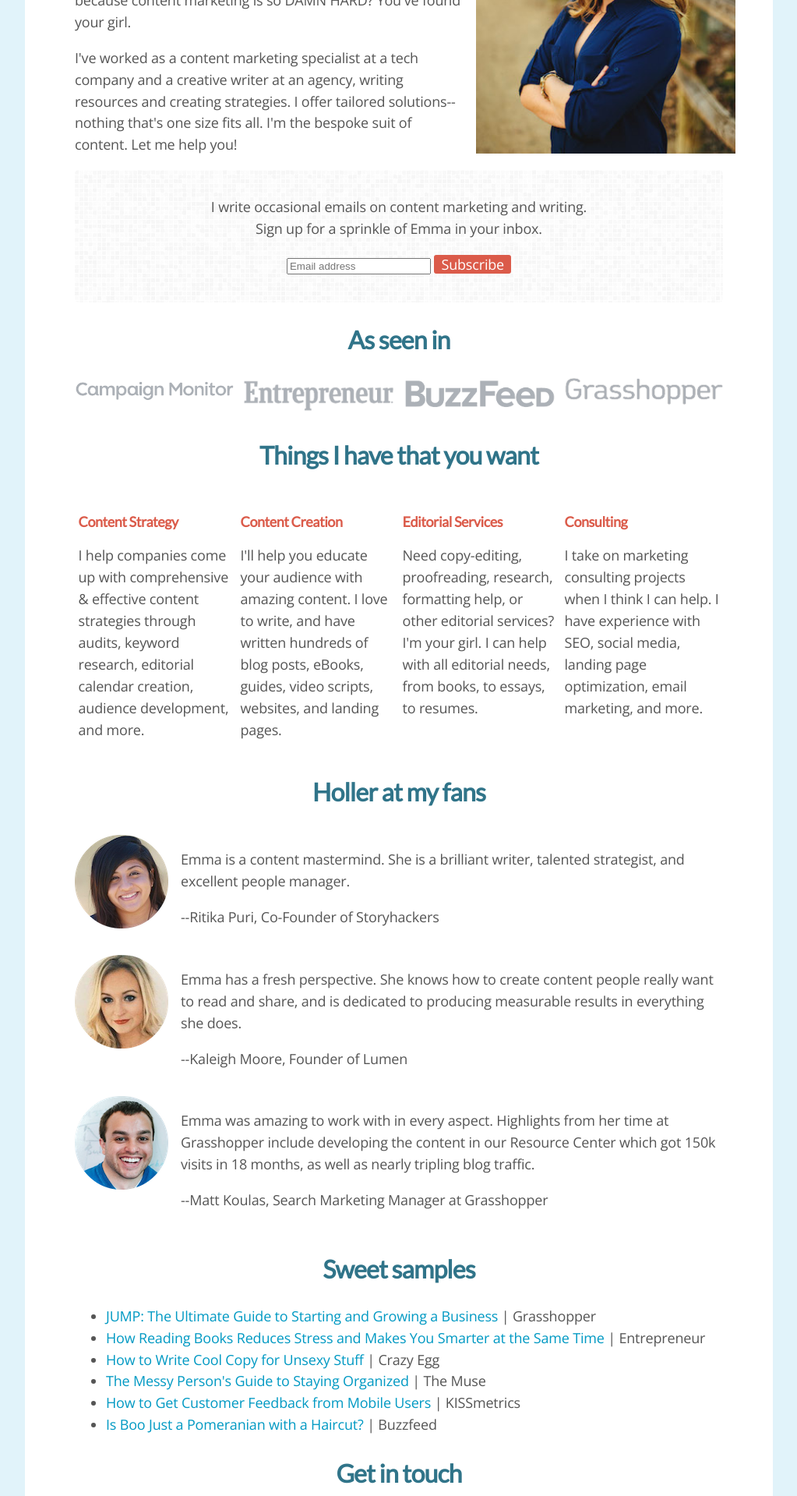
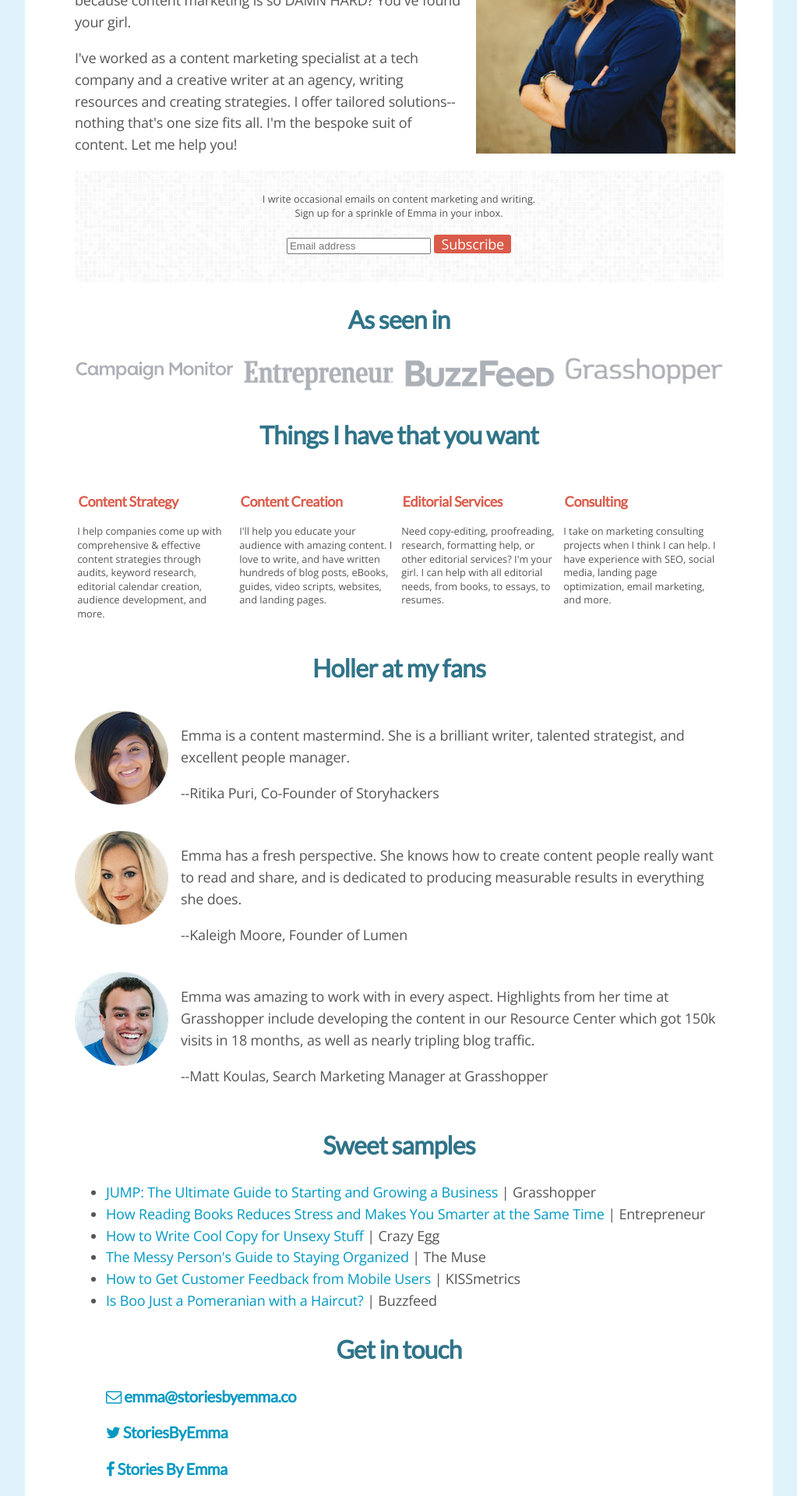
Before and after one commit to emmalepsy/emmalepsy.github.io, a Jekyll site: the page mobile.html, which Jekyll copies as it is, in a window 1280 px wide. Shown: the part 573-2492 px from the top of the page at 78% size, without its empty margins (128-1151 px from the left). Built offline with Jekyll 4.4.1, drawn with Linux system fonts in a browser that asks for light colours; nearby versions of some CDN libraries; a style sheet for code colours, icons or effects is not loaded.

Commit message:
Add in small class

```diff
--- a/mobile.html
+++ b/mobile.html
@@ -91,6 +91,11 @@
   max-width: 100%;
 }
 
+.small {
+  font-size: 80%;
+  letter-spacing: 0;
+}
+
 @media (min-width: 800px) {
   .c1 {
      width: 20%;
@@ -148,6 +153,9 @@
   }
   h3 {
     font-size: 120%;
+  }
+  .small {
+    line-height: 1.375em;
   }
 }
 
```
